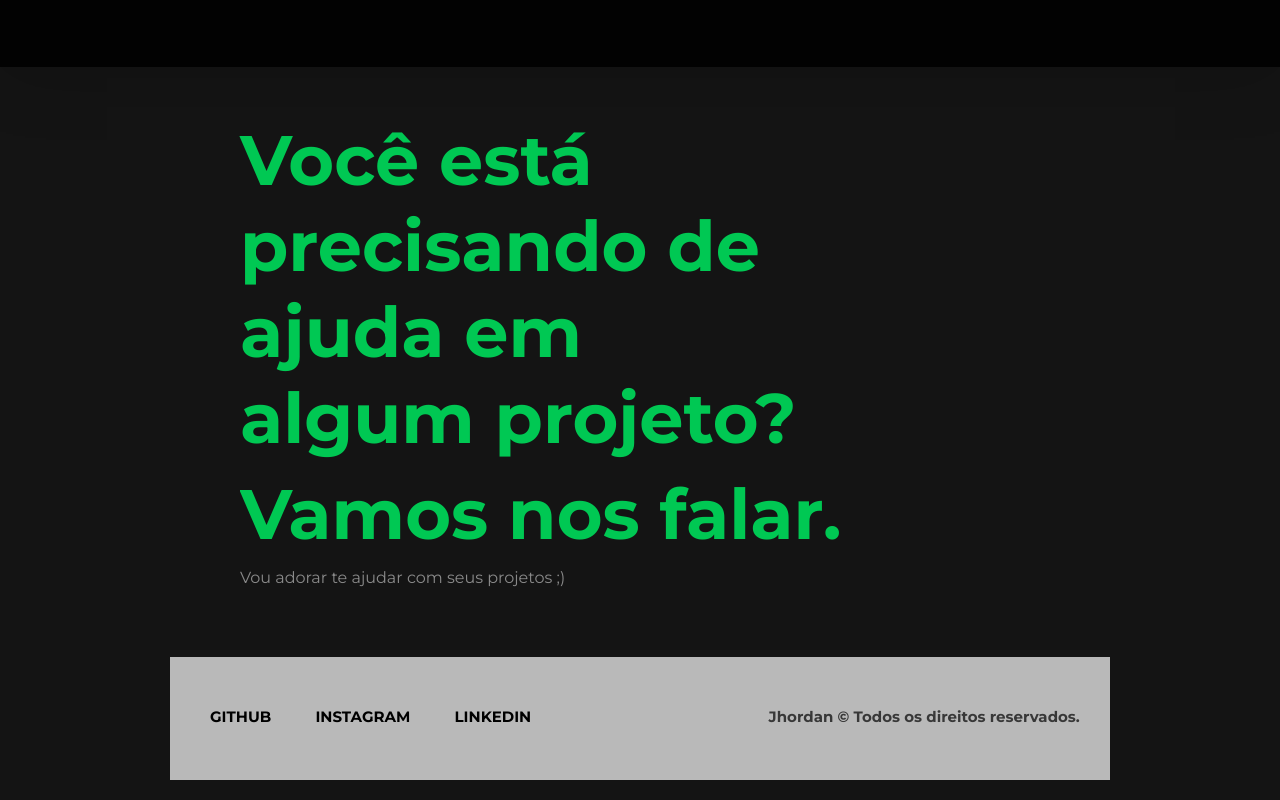
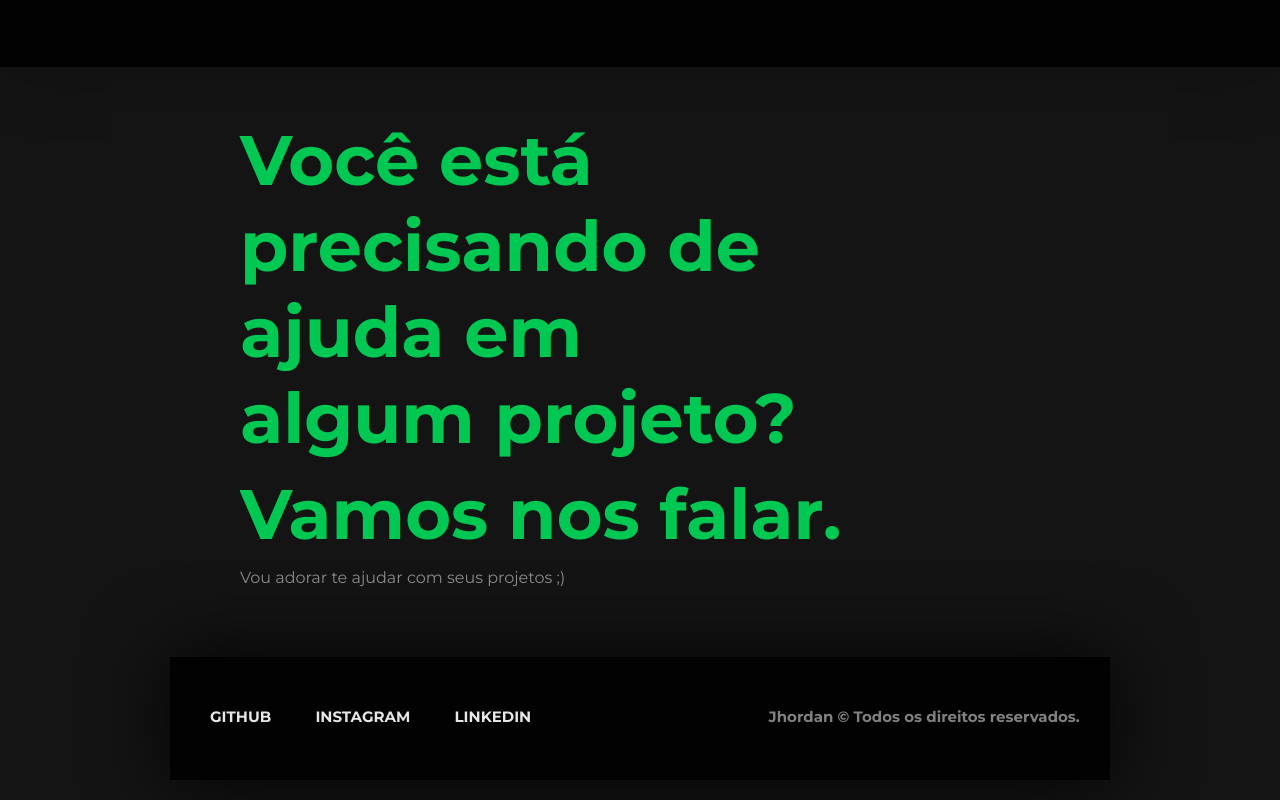
Before and after one commit to jhordanjes/portjhordan, a React (Create React App) app: page / in a window 1280 px wide. Shown: the part 1633-2433 px from the top of the page. Built offline with nearby package versions, Linux system fonts and the light colour scheme.

Commit message:
ajuste no dark2

```diff
--- a/src/Components/Contact/styles.js
+++ b/src/Components/Contact/styles.js
@@ -68,7 +68,8 @@ export const Container = styled.div`
 `;
 
 export const Content = styled.div`
-    background: rgba(255,255,255,0.7);
+    background: rgba(1,1,1,0.9);
+    box-shadow: 0px 0px 80px rgba(1,1,1,0.9);
     padding: 50px 20px;
     margin-top: 70px;
     justify-items: center;
@@ -77,7 +78,7 @@ export const Content = styled.div`
     transition: 0.9s;
 
     &:hover{
-        background: #fff;
+        background: rgba(1,1,1,0.8);
     }
 
     @media (max-width: 768px) {
@@ -91,7 +92,6 @@ export const Content = styled.div`
 
     p{
         width: 500px;
-        color: rgba(1,1,1,0.7);
         font-weight: bold;
         font-size: 15px;
         @media (max-width: 768px) {
@@ -111,7 +111,7 @@ export const Social = styled.ul`
         transition: 0.6s;
 
         a{
-            color: #000;
+            color: rgba(255,255,255,0.9);
             font-size: 15px;
             font-weight: bold;
             text-transform: uppercase;
@@ -121,7 +121,7 @@ export const Social = styled.ul`
 
 
             &:hover{
-                color: rgba(1,1,1,0.8);
+                color: rgba(255,255,255,0.7);
                 &::before{
                     content: '';
                     position: absolute;
```
